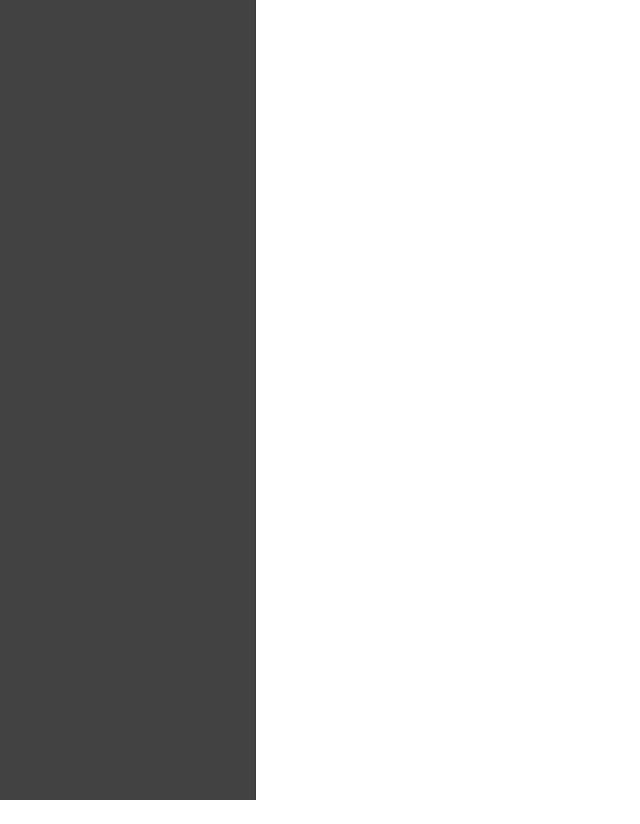
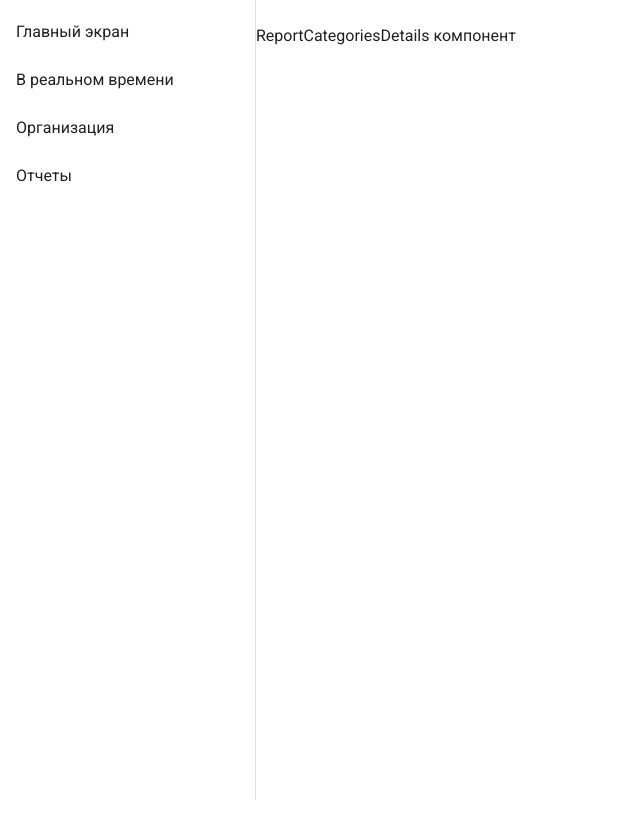
Before and after one commit to keysman59/db-m-gridlayout, a Vue app: page /report_categories/1 in a window 1280 px wide. Shown: the whole page, without its empty margins (0-640 px from the left). Before the commit the page ends 800 px from the top, so only its background shows below. Built offline with nearby package versions, Linux system fonts and the light colour scheme.

Commit message:
add routing

```diff
--- a/src/components/Aside.vue
+++ b/src/components/Aside.vue
@@ -1,12 +1,23 @@
 <template>
   <v-navigation-drawer
 		:permanent="true"
-		:mini-variant="$vuetify.breakpoint.smAndDown ?
-			$vuetify.breakpoint.smAndDown : isAsideMini
-		"
 		app
-		color="secondary"
 	>
+    <v-list>
+        <v-list-item
+          v-for="link in getAccessLinks"
+          :key="link.title"
+          :to="link.href"
+          class="text-decoration-none"
+          link
+        >
+          <v-list-item-content>
+            <v-list-item-title>
+              {{ link.title }}
+            </v-list-item-title>
+          </v-list-item-content>
+        </v-list-item>
+      </v-list>
   </v-navigation-drawer>
 </template>
 
@@ -15,7 +26,32 @@
     name: 'Aside',
 
     data: () => ({
-
+      getAccessLinks: [
+        {
+          title: 'Главный экран',
+          href: '/dashboard',
+          icon: 'home-outline',
+          accessProp: 'homePage'
+        },
+        {
+          title: 'В реальном времени',
+          href: '/realtime',
+          icon: 'analytics-outline',
+          accessProp: 'realTimePage'
+        },
+        {
+          title: 'Организация',
+          href: '/organization',
+          icon: 'business-outline',
+          accessProp: 'organizationPage'
+        },
+        {
+          title: 'Отчеты',
+          href: '/reports',
+          icon: 'document-outline',
+          accessProp: 'reports'
+        }
+      ]
     }),
   }
 </script>
--- a/src/router/index.js
+++ b/src/router/index.js
@@ -10,6 +10,24 @@ const routes = [
     name: 'home-view',
     component: Dashboard
   },
+  // в реальном времени
+  {
+		path: "/report_categories/:id",
+		name: "ReportCategories",
+    component: () => import('@/views/Reports/ReportCategoriesDetails.vue')
+	},
+    // организация
+  {
+		path: "/organization",
+		name: "Organization",
+		component: () => import('@/views/Organization/Main.vue'),
+	},
+  //
+  {
+		path: "/reports",
+		name: "ReportsList",
+		component: () => import('@/views/Reports/ReportList.vue'),
+	},
 ]
 
 const router = new VueRouter({
--- /dev/null
+++ b/src/views/Organization/Main.vue
@@ -0,0 +1,19 @@
+<template>
+  <v-app class="dashboard-gradient app-background--primary">
+    <div data-app>
+      Организация Main.vue компонент
+    </div>
+  </v-app>
+</template>
+
+<script>
+
+
+  export default {
+    name: 'Home-view',
+
+    components: {
+
+    },
+  }
+</script>
--- /dev/null
+++ b/src/views/Reports/ReportCategoriesDetails.vue
@@ -0,0 +1,19 @@
+<template>
+  <v-app class="dashboard-gradient app-background--primary">
+    <div data-app>
+      ReportCategoriesDetails компонент
+    </div>
+  </v-app>
+</template>
+
+<script>
+
+
+  export default {
+    name: 'Home-view',
+
+    components: {
+
+    },
+  }
+</script>
--- /dev/null
+++ b/src/views/Reports/ReportList.vue
@@ -0,0 +1,19 @@
+<template>
+  <v-app class="dashboard-gradient app-background--primary">
+    <div data-app>
+      ReportList компонент
+    </div>
+  </v-app>
+</template>
+
+<script>
+
+
+  export default {
+    name: 'reportlist',
+
+    components: {
+
+    },
+  }
+</script>
```
